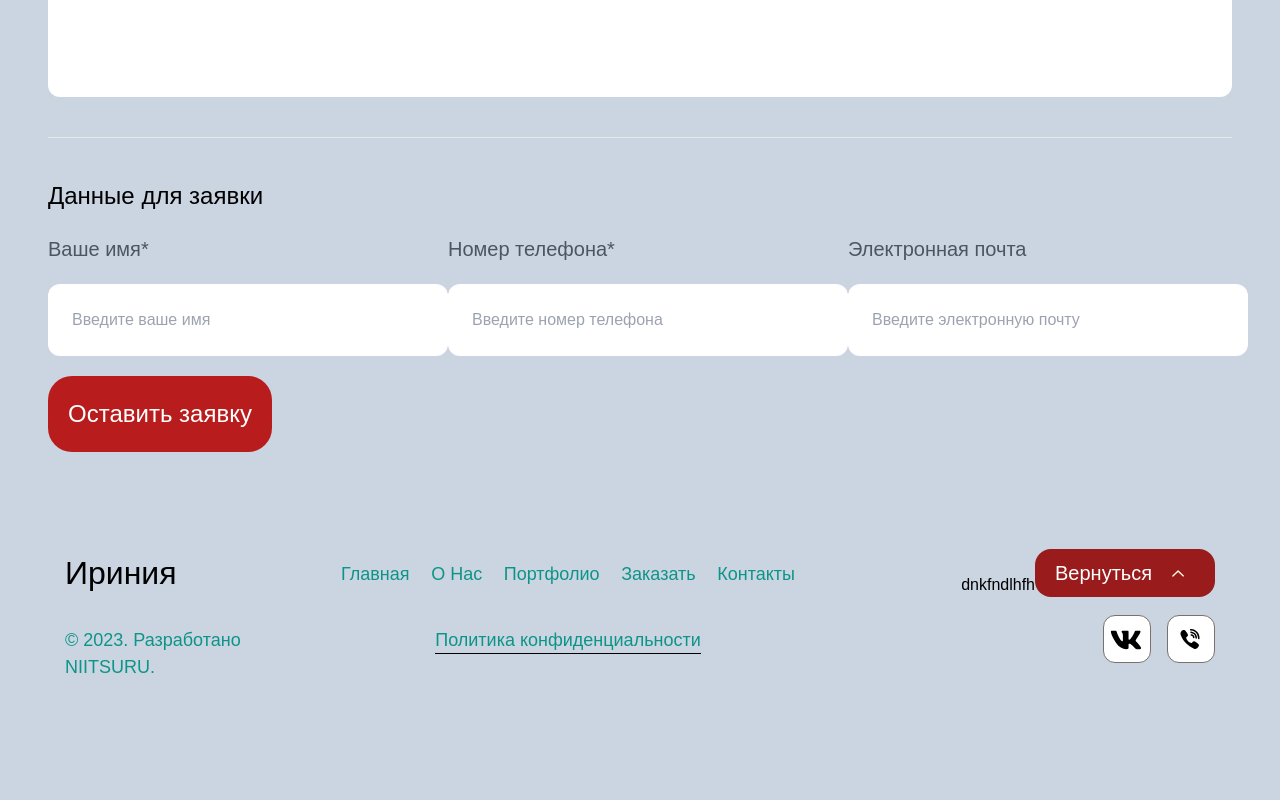
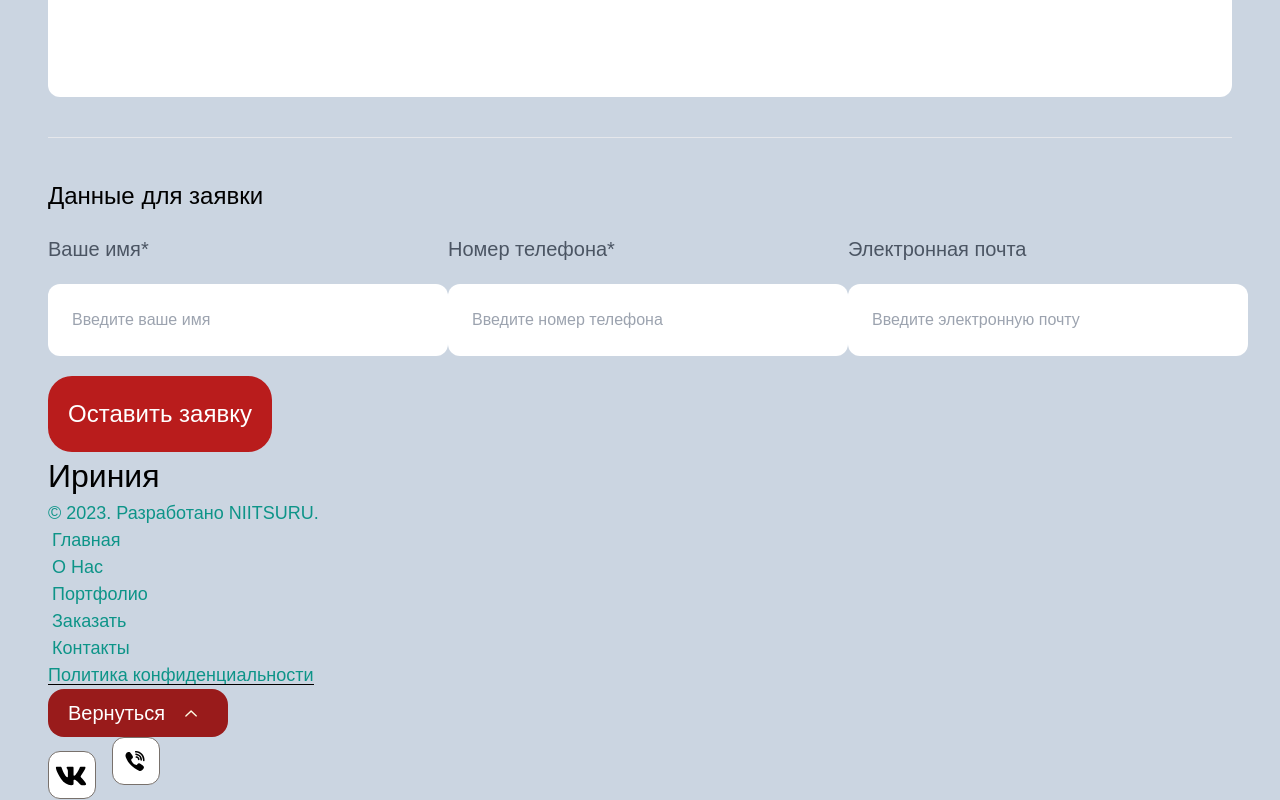
Before and after one commit to Efrak1/irinia, a Next.js app: page / in a window 1280 px wide. Shown: the part 4333-5133 px from the top of the page. Before the commit the page ends 5019 px from the top, so only its background shows below. Built offline with nearby package versions, Linux system fonts and the light colour scheme.

Commit message:
Footer unfix

```diff
--- a/src/app/Footer/Footer.tsx
+++ b/src/app/Footer/Footer.tsx
@@ -4,60 +4,94 @@ import { BackButton, Tel, Vk } from '../../components/ButtonFooter'
 
 export const Footer = () => {
     return (
-        <table id="footer" className='mt-20 w-full border-none border-separate border-spacing-4'>
-            <tbody>
-                <tr className='align-top p-7'>
-                    <td className='w-[400px]'>
+        <section className='grid-cols-3'>
+            <div className='flex-row justify-between'>
                 <Link href='/#logo' className='flex text-[32px] items-start'>Ириния</Link>
-                    </td>
-                    <td className='w-[464px] relative top-3'>
-                        <ul className='flex justify-between items-center'>
-                            <li className='flex-row'>
+                <p className='text-[18px] flex-row text-teal-600'>© 2023. Разработано <a className='text-teal-600 transition ease-in-out delay-50 hover:text-slate-700 duration-300' href="https://niitsuru.com">NIITSURU</a>.</p>
+            </div>
+            <div>
+                <ul className='flex-row justify-center items-center'>
+                    <li>
                         <Link className='text-[18px] p-1 text-teal-600 transition ease-in-out delay-50 hover:text-slate-700 duration-300' href="/#logo">Главная</Link>
                     </li>
-                            <li className='flex-row'>
+                    <li>
                         <Link className='text-[18px] p-1 text-teal-600 transition ease-in-out delay-50 hover:text-slate-700 duration-300' href="#about">О Нас</Link>
                     </li>
-                            <li className='flex-row'>
+                    <li>
                         <Link className='text-[18px] p-1 text-teal-600 transition ease-in-out delay-50 hover:text-slate-700 duration-300' href="/dashboard">Портфолио</Link>
                     </li>
-                            <li className='flex-row'>
+                    <li>
                         <Link className='text-[18px] p-1 text-teal-600 transition ease-in-out delay-50 hover:text-slate-700 duration-300' href="/#order">Заказать</Link>
                     </li>
-                            <li className='flex-row'>
+                    <li>
                         <Link className='text-[18px] p-1 text-teal-600 transition ease-in-out delay-50 hover:text-slate-700 duration-300' href="/#footer">Контакты</Link>
                     </li>
                 </ul>
-                    </td>
-                    <td className='flex items-end justify-end w-[400px]'>
-                        <ul className='flex items-end'>
-                            dnkfndlhfh
-                            <BackButton />
-                        </ul>
-                    </td>
-                </tr>
-                <tr className='align-top p-7'>
-                    <td className='relative w-[400px] top-3'>
-                        <p className='text-[18px] flex-row text-teal-600'>© 2023. Разработано <a className='text-teal-600 transition ease-in-out delay-50 hover:text-slate-700 duration-300' href="/NIITSURU.ru">NIITSURU</a>.</p>
-                    </td>
-                    {/* <td className='relative w-[464px] flex items-center justify-center top-3'>
-                    <Link href="/dashboard" className='text-[18px] underline'>Политика конфиденциальности</Link>
-                </td> */}
-                    <td className='relative w-[464px] flex items-center justify-center top-3 '>
                 <Link href="https://translated.turbopages.org/proxy_u/en-ru.ru.7616d861-6761eb46-a9670362-74722d776562/https/en.wikipedia.org/wiki/Privacy_policy" className='text-[18px] relative text-teal-600 transition ease-in-out delay-50 hover:text-slate-700 duration-300'>
                     Политика конфиденциальности
                     <span className="absolute left-0 right-0 bottom-0 h-[1px] bg-black" />
                 </Link>
-                    </td>
-                    <td className='w-[400px] items-end'>
-                        <div className='flex justify-end items-end'>
+            </div>
+            <div>
+                <ul className='items-end'>
+                    <BackButton />
+                </ul>
+                <div className='flex-row items-end'>
                     <Vk />
                     <Tel />
                 </div>
-                    </td>
-                </tr>
-            </tbody>
+            </div>
+        </section >
+        // <table id="footer" className='grid-cols-2 mt-20 w-full border-none border-separate border-spacing-4'>
+        //     <tbody>
+        //         <tr className='align-top p-7'>
+        //             <td className=''>
+        //                 <Link href='/#logo' className='flex text-[32px] items-start'>Ириния</Link>
+        //             </td>
+        //             <td className='relative top-3'>
+        //                 <ul className='items-center'>
+        //                     <li className='flex-row'>
+        //                         <Link className='text-[18px] p-1 text-teal-600 transition ease-in-out delay-50 hover:text-slate-700 duration-300' href="/#logo">Главная</Link>
+        //                     </li>
+        //                     <li className='flex-row'>
+        //                         <Link className='text-[18px] p-1 text-teal-600 transition ease-in-out delay-50 hover:text-slate-700 duration-300' href="#about">О Нас</Link>
+        //                     </li>
+        //                     <li className='flex-row'>
+        //                         <Link className='text-[18px] p-1 text-teal-600 transition ease-in-out delay-50 hover:text-slate-700 duration-300' href="/dashboard">Портфолио</Link>
+        //                     </li>
+        //                     <li className='flex-row'>
+        //                         <Link className='text-[18px] p-1 text-teal-600 transition ease-in-out delay-50 hover:text-slate-700 duration-300' href="/#order">Заказать</Link>
+        //                     </li>
+        //                     <li className='flex-row'>
+        //                         <Link className='text-[18px] p-1 text-teal-600 transition ease-in-out delay-50 hover:text-slate-700 duration-300' href="/#footer">Контакты</Link>
+        //                     </li>
+        //                 </ul>
+        //             </td>
+        //             <td className='items-end'>
+        //                 <ul className='items-end'>
+        //                     <BackButton />
+        //                 </ul>
+        //             </td>
+        //         </tr>
+        //         <tr className='align-top p-7'>
+        //             <td className='relative top-3'>
+        //                 <p className='text-[18px] flex-row text-teal-600'>© 2023. Разработано <a className='text-teal-600 transition ease-in-out delay-50 hover:text-slate-700 duration-300' href="/NIITSURU.ru">NIITSURU</a>.</p>
+        //             </td>
+        //             <td className='relative items-center top-3 '>
+        //                 <Link href="https://translated.turbopages.org/proxy_u/en-ru.ru.7616d861-6761eb46-a9670362-74722d776562/https/en.wikipedia.org/wiki/Privacy_policy" className='text-[18px] relative text-teal-600 transition ease-in-out delay-50 hover:text-slate-700 duration-300'>
+        //                     Политика конфиденциальности
+        //                     <span className="absolute left-0 right-0 bottom-0 h-[1px] bg-black" />
+        //                 </Link>
+        //             </td>
+        //             <td className='items-end'>
+        //                 <div className='flex-row items-end'>
+        //                     <Vk />
+        //                     <Tel />
+        //                 </div>
+        //             </td>
+        //         </tr>
+        //     </tbody>
 
-        </table>
+        // </table>
     )
 }
--- a/src/pages/gallery/Portfolio.tsx
+++ b/src/app/gallery/Portfolio.tsx
@@ -1,6 +1,5 @@
 import { Footer } from '@/app/Footer/Footer';
 import { Logo } from '@/app/Head/Logo';
-import { Gallery } from '@/components/Gallery';
 import React from 'react'
 
 const Portfolio = () => {
@@ -9,7 +8,7 @@ const Portfolio = () => {
       <Logo />
       <section id='portfolio' className=''>
         <h2 className='text-[32px] flex justify-center items-center w-full h-[32px] mb-4'>Галерея</h2>
-        <Gallery />
+
       </section>
       <Footer />
     </>
--- a/src/components/Gallery.tsx
+++ /dev/null
@@ -1,80 +0,0 @@
-import React from 'react';
-
-interface GalleryProps {
-    gallery: string;
-    onClose: () => void;
-}
-
-export const Gallery: React.FC<GalleryProps> = ({ gallery, onClose }) => {
-    const images: { [key: string]: string[] } = {
-        gallery1: [
-            '/images/gallery1/photo1.jpg',
-            '/images/gallery1/photo2.jpg',
-            '/images/gallery1/photo3.jpg',
-        ],
-        gallery2: [
-            '/images/gallery2/photo1.jpg',
-            '/images/gallery2/photo2.jpg',
-            '/images/gallery2/photo3.jpg',
-        ],
-        gallery3: [
-            '/images/gallery3/photo1.jpg',
-            '/images/gallery3/photo2.jpg',
-            '/images/gallery3/photo3.jpg',
-        ],
-        gallery4: [
-            '/images/gallery4/photo1.jpg',
-            '/images/gallery4/photo2.jpg',
-            '/images/gallery4/photo3.jpg',
-        ],
-    };
-
-    return (
-        <div style={styles.overlay}>
-            <div style={styles.gallery}>
-                <button onClick={onClose} style={styles.closeButton}>Закрыть</button>
-                <h2>{gallery.replace('gallery', 'Галерея ')}</h2>
-                <div style={styles.images}>
-                    {images[gallery].map((src, index) => (
-                        <img key={index} src={src} alt={Фото ${index + 1}} style={styles.image} />
-                    ))}
-                </div>
-            </div>
-        </div>
-    );
-};
-
-const styles = {
-    overlay: {
-        position: 'fixed',
-        top: 0,
-        left: 0,
-        right: 0,
-        bottom: 0,
-        backgroundColor: 'rgba(0, 0, 0, 0.8)',
-        display: 'flex',
-        alignItems: 'center',
-        justifyContent: 'center',
-        zIndex: 1000,
-    },
-    gallery: {
-        backgroundColor: '#fff',
-        padding: '20px',
-        borderRadius: '8px',
-        position: 'relative',
-    },
-    closeButton: {
-        position: 'absolute',
-        top: '10px',
-        right: '10px',
-    },
-    images: {
-        display: 'flex',
-        flexDirection: 'column',
-        gap: '10px',
-    },
-    image: {
-        maxWidth: '100%',
-        height: 'auto',
-    },
-};
--- a/src/components/Navigation.tsx
+++ b/src/components/Navigation.tsx
@@ -6,7 +6,7 @@ export const Navigation: React.FC = () => {
         <nav className='flex justify-between items-center gap-6'>
             <Link href="/#logo" className='text-teal-600 transition ease-in-out delay-50 hover:text-slate-700 duration-300'>Главная</Link>
             <Link href="/#about" className='text-teal-600 transition ease-in-out delay-50 hover:text-slate-700 duration-300'>О нас</Link>
-            <Link href="/Portfolio#portfolio" className='text-teal-600 transition ease-in-out delay-50 hover:text-slate-700 duration-300'>Портфолио</Link>
+            <Link href="/gallery" className='text-teal-600 transition ease-in-out delay-50 hover:text-slate-700 duration-300'>Портфолио</Link>
             <Link href="/#order" className='text-teal-600 transition ease-in-out delay-50 hover:text-slate-700 duration-300'>Заказать</Link>
             <Link href="/#footer" className='text-teal-600 transition ease-in-out delay-50 hover:text-slate-700 duration-300'>Контакты</Link>
             <button className='bg-red-700 rounded-xl p-3'><Link href="/tel:+79831710387" className='text-white text-[18px] w-[167px] p-4'>+7 983 171-03-87</Link></button>
```
Lines whose indentation alone changed are shown as unchanged.
